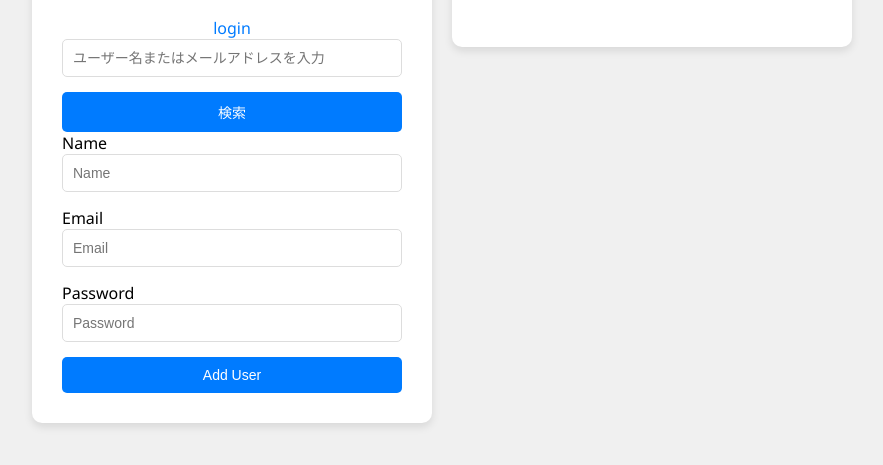
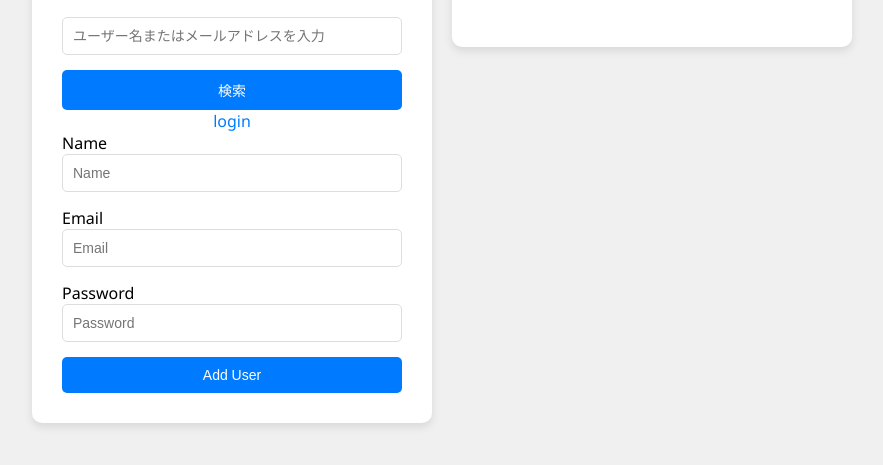
Before and after one commit to HanadaSakiko/user-management-app, a website: page public/index.html in a window 1280 px wide. Shown: the part 231-696 px from the top of the page, without its empty margins (198-1081 px from the left). Drawn offline with nearby package versions, Linux system fonts and the light colour scheme; no server answers.

Commit message:
fix 検索フォームの修正

```diff
--- a/public/index.html
+++ b/public/index.html
@@ -17,11 +17,13 @@
         <!-- 左側: ユーザー管理フォーム -->
         <div class="container">
             <h2>User Management</h2>
-            <a href="login.html">login</a>
-            <form id="serch" action="../server/controllers/userController.js" method="post">
+            <!-- 検索フォーム -->
+            <form id="serchForm" action="../server/controllers/userController.js" method="post">
                 <input type="text" id="searchInput" placeholder="ユーザー名またはメールアドレスを入力">
                 <button type="button" id="searchButton">検索</button>
             </form>
+             <!-- 検索フォームここまで -->
+            <a href="login.html">login</a>
             <form id="userForm">
                 <label for="name">Name</label>
                 <input type="text" id="name" placeholder="Name" required>
```
